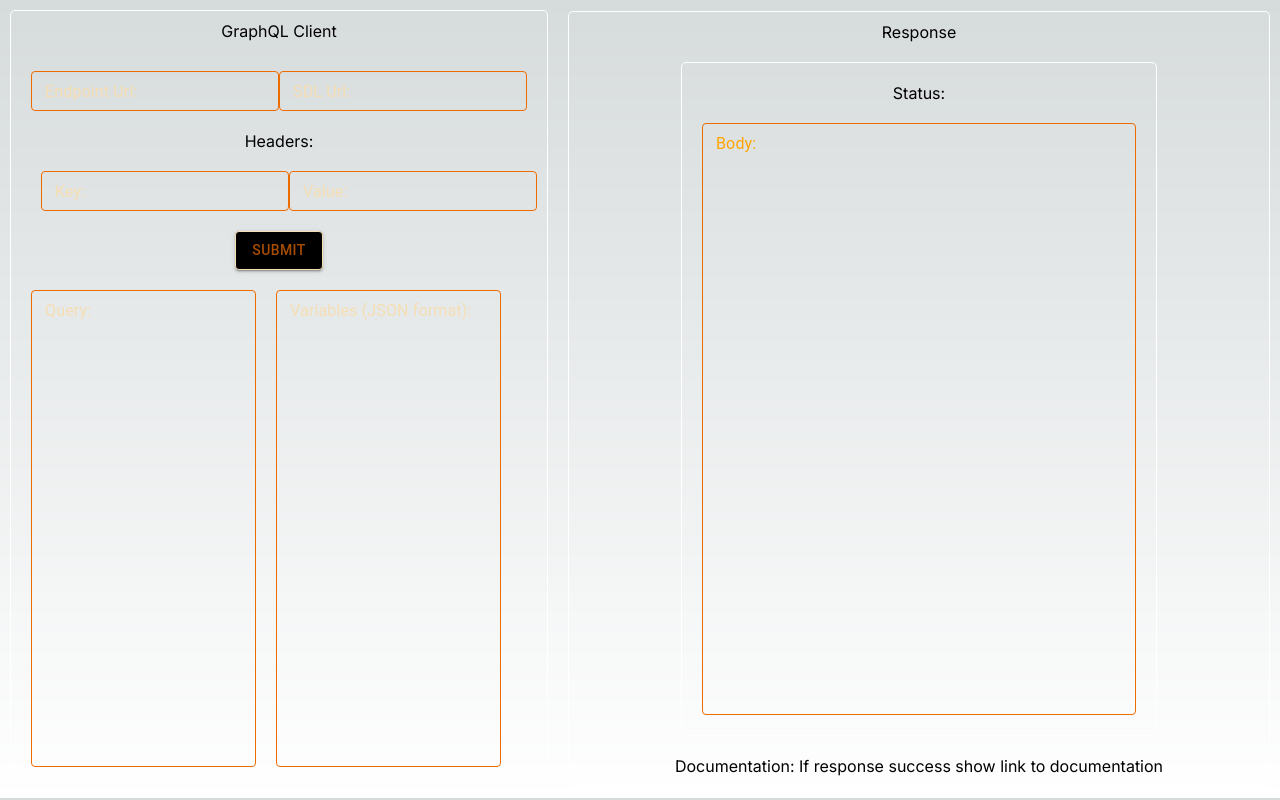
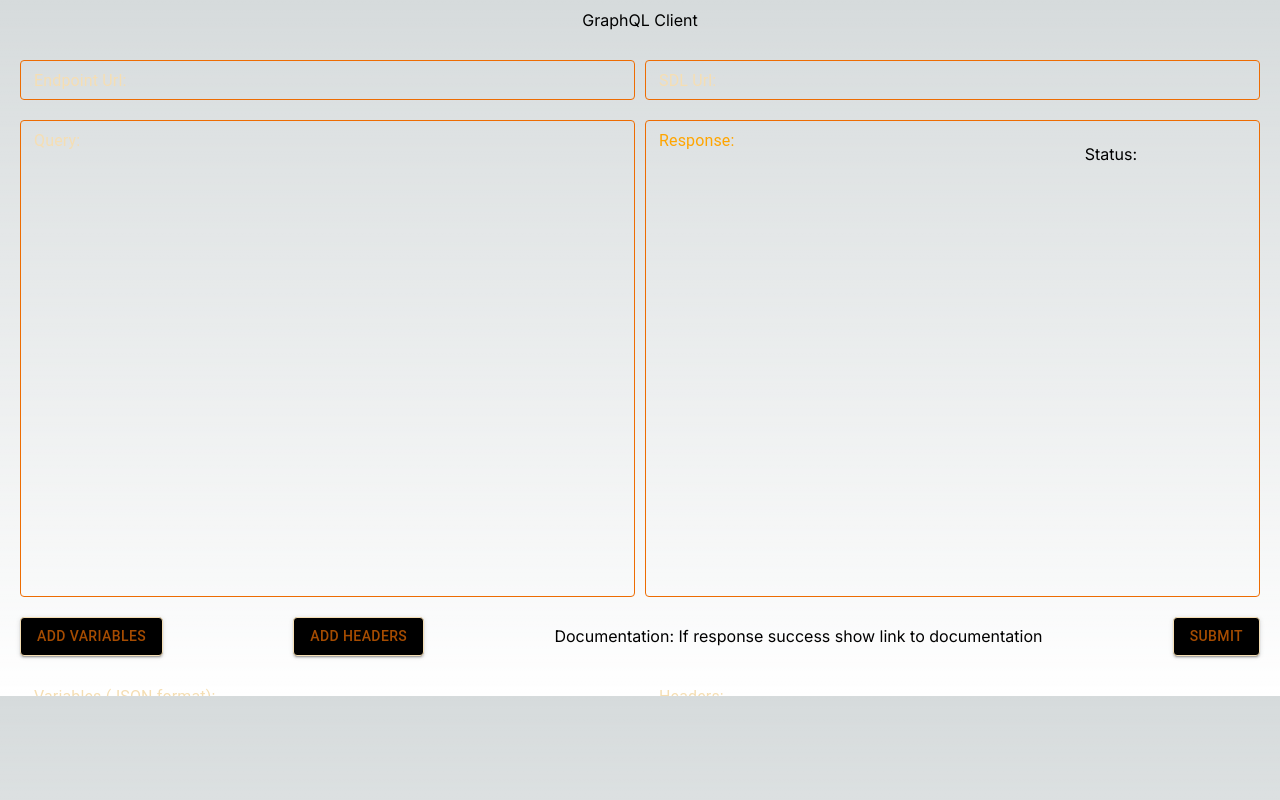
Before and after one commit to Asubas/graphiql-app, a Next.js app: page /graphql in a window 1280 px wide. Built offline with nearby package versions, Linux system fonts and the light colour scheme.

Commit message:
dtr-5/fix: change layout and logic show headers and variables for techicial requirements

```diff
--- a/src/app/graphql/graphql.module.scss
+++ b/src/app/graphql/graphql.module.scss
@@ -1,57 +1,38 @@
 .graphql,
-.graphql-container,
 .form {
   display: flex;
   flex-direction: column;
-  justify-content: space-between;
+  justify-content: center;
   align-items: center;
   gap: 20px;
   padding: 10px;
+  width: 100%;
 
-  .graphql-container,
   .response-container {
     border: 1px solid white;
     border-radius: 5px;
     gap: 20px;
-    height: max-content;
-  }
-
-  .response-container {
     flex: 1 0;
+    padding: 10px;
     display: flex;
     flex-direction: column;
     justify-content: center;
     align-items: center;
-    height: max-content;
-    padding: 10px;
-  }
-
-  .response {
-    display: flex;
-    flex-direction: column;
-    border-radius: 5px;
-    display: flex;
-    justify-content: center;
-    align-items: center;
-    gap: 20px;
-    border: 1px solid white;
-    border-radius: 5px;
-    width: 70%;
-    height: auto;
-    padding: 20px;
   }
 
   .endpoints {
     display: flex;
     justify-content: center;
     align-items: center;
+    width: 100%;
+    gap: 10px;
 
     div {
       width: 100%;
     }
   }
 
-  .submit,
+  .queryButton,
   .addHeader {
     color: #a64c01;
     background-color: #000000;
@@ -65,29 +46,24 @@
   }
 }
 
-.graphql {
-  width: 100%;
-  flex-direction: row;
-  height: 100%;
-}
-
 .headers,
 .headersContainer {
   display: flex;
   justify-content: space-evenly;
+  flex-wrap: wrap;
 }
 
 .headers {
-  flex-wrap: wrap;
-  justify-content: center;
-  align-items: center;
-  gap: 10px;
   max-width: 950px;
   max-height: 100px;
   overflow-y: scroll;
   margin: 0 auto;
   position: relative;
   left: 10px;
+  gap: 10px;
+  display: flex;
+  justify-content: center;
+  align-items: center;
 }
 
 .headerTitle {
@@ -98,11 +74,50 @@
   display: block;
   width: max-content;
 
-  &* {
+  & * {
     width: 100%;
   }
 }
 
-.form {
-  align-items: unset;
+form {
+  .area {
+    width: 100%;
+    display: flex;
+    gap: 10px;
+    justify-content: space-between;
+
+    .pages,
+    .response {
+      width: 50%;
+    }
+
+    .response {
+      position: relative;
+
+      p {
+        position: absolute;
+        top: 5%;
+        right: 20%;
+      }
+    }
+  }
+
+  .variables,
+  .documentation {
+    width: 100%;
+    display: flex;
+    justify-content: space-between;
+    align-items: center;
+    gap: 10px;
+  }
 }
+
+.hidden {
+  display: none;
+
+  div {
+    display: none;
+    pointer-events: none;
+    user-select: none;
+  }
+}
--- a/src/app/graphql/page.tsx
+++ b/src/app/graphql/page.tsx
@@ -3,7 +3,7 @@ import pages from './graphql.module.scss';
 import { useForm } from 'react-hook-form';
 import { useState } from 'react';
 import { GraphQLResponse, FormData } from '@/src/components/interfaces/graphQlInterface';
-import { Button, TextField } from '@mui/material';
+import { Button } from '@mui/material';
 import { sendResponse } from '../../services/responses/sendResponse';
 import { RequestTextField } from '../../components/inputs/requestFieldInput/requestTextField';
 import { TextFieldInput } from '@/src/components/inputs/textFieldInput/textFieldInput';
@@ -12,6 +12,8 @@ import { useRouter } from 'next/navigation';
 
 const GraphQLClient = () => {
   const { register, handleSubmit, reset, setValue } = useForm<FormData>();
+  const [showHeaders, setShowHeaders] = useState(false);
+  const [showVariables, setShowVariables] = useState(false);
   const [response, setResponse] = useState<GraphQLResponse | null>(null);
   const [status, setStatus] = useState<number | null>(null);
   const [headersList, setHeadersList] = useState<{ key: string; value: string }[]>([
@@ -47,65 +49,83 @@ const GraphQLClient = () => {
     }
   };
 
+  const handleClick = (event: React.MouseEvent<HTMLButtonElement>) => {
+    const target = event.currentTarget.getAttribute('data-type');
+    if (target === 'headers') {
+      setShowHeaders((prevState) => !prevState);
+    } else {
+      setShowVariables((prevState) => !prevState);
+    }
+  };
+
   return (
     <section className={pages.graphql}>
-      <section className={pages['graphql-container']}>
       <p>GraphQL Client</p>
       <form onSubmit={handleSubmit(onSubmit)} className={pages.form}>
         <div className={pages.endpoints}>
           <TextFieldInput label="Endpoint Url:" register={register('endpointUrl')} />
           <TextFieldInput label="SDL Url:" register={register('sdlUrl')} />
         </div>
-          <p className={pages.headerTitle}>Headers:</p>
-          <div className={pages.headers}>
-            {headersList.map((header, index) => (
-              <div key={index} className={pages.headersContainer}>
+        <div className={pages.area}>
           <TextFieldInput
-                  label="Key:"
-                  customClass={pages.header}
-                  InputProps={{
-                    onChange: (e) =>
-                      handleHeaderKeyChange(index, e.target.value, headersList, setHeadersList),
-                  }}
-                />
-                <TextFieldInput
-                  label="Value:"
-                  customClass={pages.header}
-                  InputProps={{
-                    onChange: (e) =>
-                      handleHeaderValueChange(index, e.target.value, headersList, setHeadersList),
-                  }}
-                />
-              </div>
-            ))}
-          </div>
-          <Button className={pages.submit} variant="contained" type="submit">
-            Submit
-          </Button>
-          <div className={pages.area}>
-            <TextFieldInput label="Query:" register={register('query')} multilineArea rows={20} />
-            <TextFieldInput
-              label="Variables (JSON format):"
-              register={register('variables')}
+            customClass={pages.query}
+            label="Query:"
+            register={register('query')}
             multilineArea
             rows={20}
           />
-          </div>
-        </form>
-      </section>
-      <section className={pages['response-container']}>
-        <p> Response</p>
           <div className={pages.response}>
             <p>Status: {status ? status : ''}</p>
             <RequestTextField response={response ? response : ''} />
           </div>
+        </div>
+        <div className={pages.documentation}>
+          <Button
+            className={pages.queryButton}
+            variant="contained"
+            type="button"
+            onClick={handleClick}
+          >
+            Add variables
+          </Button>
+          <Button
+            className={pages.queryButton}
+            variant="contained"
+            type="button"
+            data-type="headers"
+            onClick={handleClick}
+          >
+            Add headers
+          </Button>
           <p>
             Documentation:{' '}
             {response && response.data
               ? 'Link to documentation here'
               : 'If response success show link to documentation'}
           </p>
-      </section>
+          <Button className={pages.queryButton} variant="contained" type="submit">
+            Submit
+          </Button>
+        </div>
+        <div className={pages.variables}>
+          <TextFieldInput
+            label="Variables (JSON format):"
+            register={register('variables')}
+            multilineArea
+            rows={5}
+            customClass={showVariables ? pages.show : pages.hidden}
+            placeholder="{ variables }"
+          />
+          <TextFieldInput
+            label="Headers: "
+            register={register('headersValue')}
+            multilineArea
+            rows={5}
+            customClass={showHeaders ? pages.show : pages.hidden}
+            placeholder="{ headers }"
+          />
+        </div>
+      </form>
     </section>
   );
 };
--- a/src/components/inputs/requestFieldInput/requestTextField.tsx
+++ b/src/components/inputs/requestFieldInput/requestTextField.tsx
@@ -25,12 +25,12 @@ function RequestTextField({ response }: { response: unknown }) {
   return (
     <StyledTextField
       id={'outlined-basic'}
-      label="Body: "
+      label="Response: "
       variant="outlined"
       size="small"
       color="warning"
       multiline
-      rows={25}
+      rows={20}
       fullWidth={true}
       value={response ? JSON.stringify(response, null, 2) : ''}
     />
--- a/src/components/inputs/textFieldInput/input.module.scss
+++ b/src/components/inputs/textFieldInput/input.module.scss
@@ -1,7 +1,3 @@
 .area {
-  min-width: 500px;
-
-  &:not(:last-child) {
-    margin-right: 20px;
-  }
+  width: 50%;
 }
--- a/src/components/inputs/textFieldInput/textFieldInput.tsx
+++ b/src/components/inputs/textFieldInput/textFieldInput.tsx
@@ -31,6 +31,7 @@ function TextFieldInput<TFieldValues extends FieldValues>({
   InputProps = {},
   defaultValue = '',
   customClass = '',
+  placeholder = '',
 }: {
   label?: string;
   register?: ReturnType<UseFormRegister<TFieldValues>>;
@@ -39,6 +40,7 @@ function TextFieldInput<TFieldValues extends FieldValues>({
   InputProps?: Partial<InputProps> & { variant?: CustomTextFieldVariants };
   defaultValue?: string | null;
   customClass?: string;
+  placeholder?: string;
 }) {
   const theme = useTheme();
   return (
@@ -61,6 +63,7 @@ function TextFieldInput<TFieldValues extends FieldValues>({
         },
       }}
       defaultValue={defaultValue}
+      placeholder={placeholder}
     />
   );
 }
```
Lines whose indentation alone changed are shown as unchanged.
